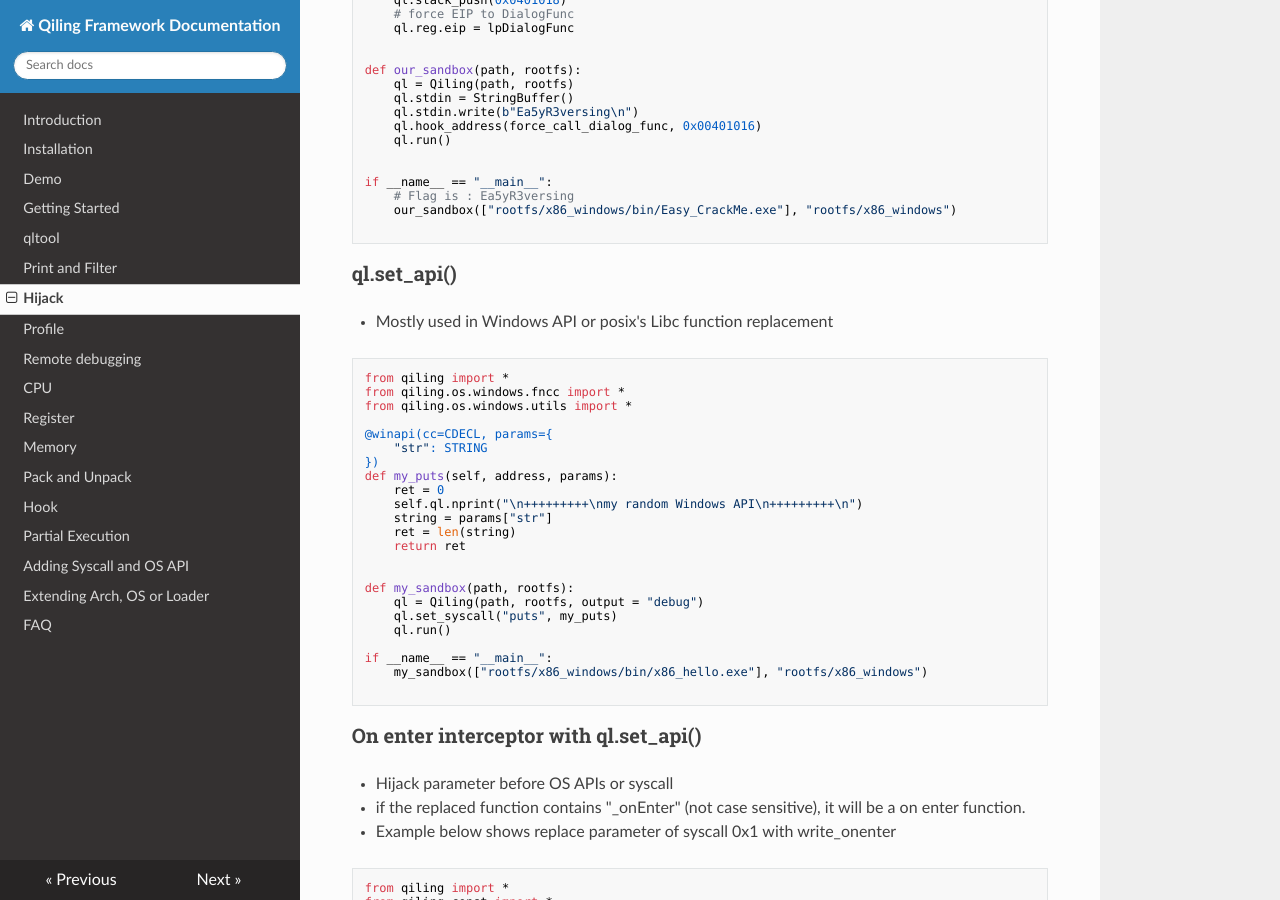
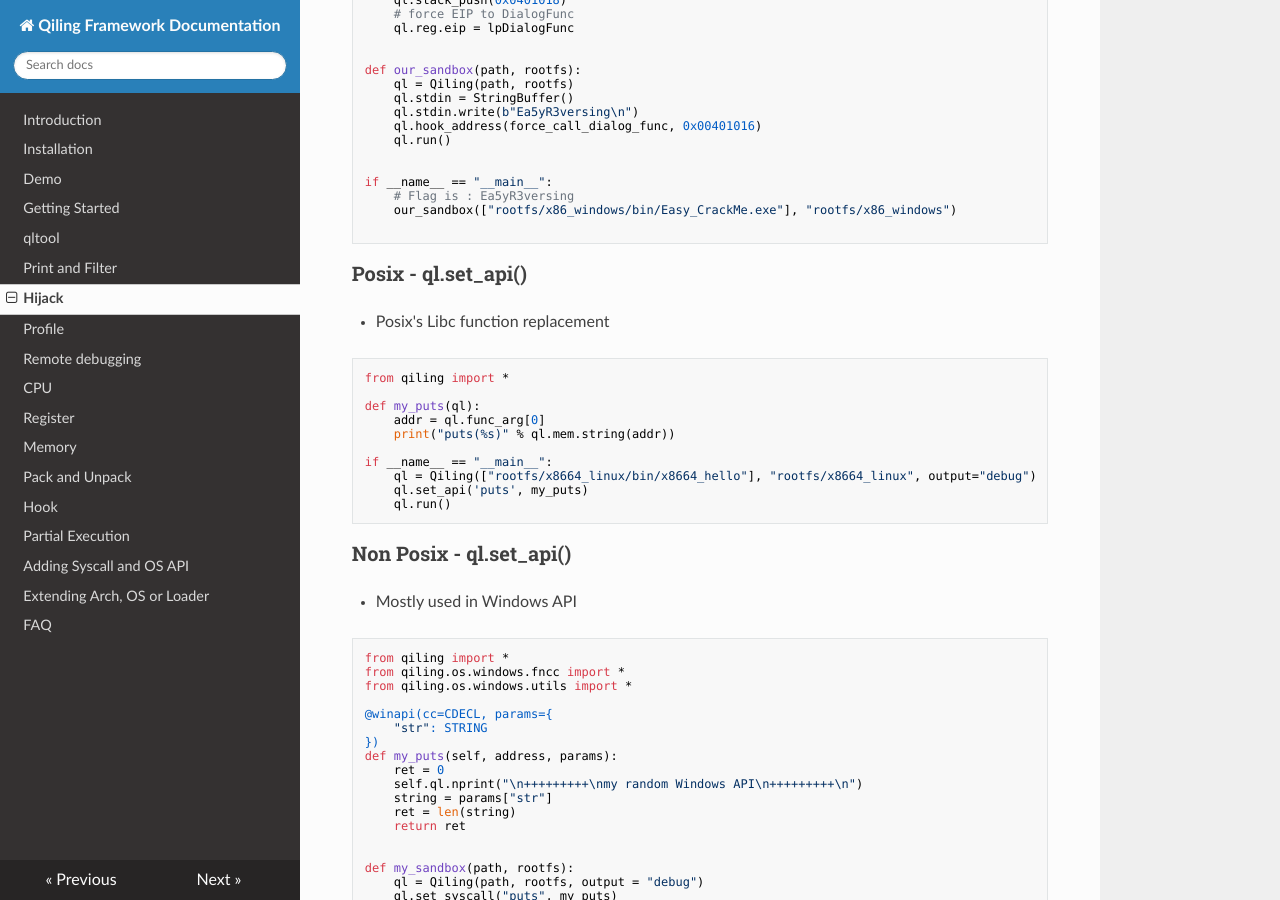
Before and after one commit to qilingframework/rtfd.io, an MkDocs documentation site: the page built from docs/hijack.md, in a window 1280 px wide and 900 px high, scrolled down 679 px. Built offline with MkDocs 1.6.1, drawn with Linux system fonts in a browser that asks for light colours; nearby versions of some CDN libraries.

````diff
--- a/docs/hijack.md
+++ b/docs/hijack.md
@@ -59,10 +59,24 @@ if __name__ == "__main__":
 
 ```
 
+### Posix - ql.set_api()
+-  Posix's Libc function replacement
+```python
+from qiling import *
 
-### ql.set_api()
+def my_puts(ql):
+    addr = ql.func_arg[0]
+    print("puts(%s)" % ql.mem.string(addr))
 
-- Mostly used in Windows API or posix's Libc function replacement
+if __name__ == "__main__":
+    ql = Qiling(["rootfs/x8664_linux/bin/x8664_hello"], "rootfs/x8664_linux", output="debug")
+    ql.set_api('puts', my_puts)
+    ql.run()
+```
+
+### Non Posix - ql.set_api()
+
+- Mostly used in Windows API
 
 ```python
 from qiling import *
````
